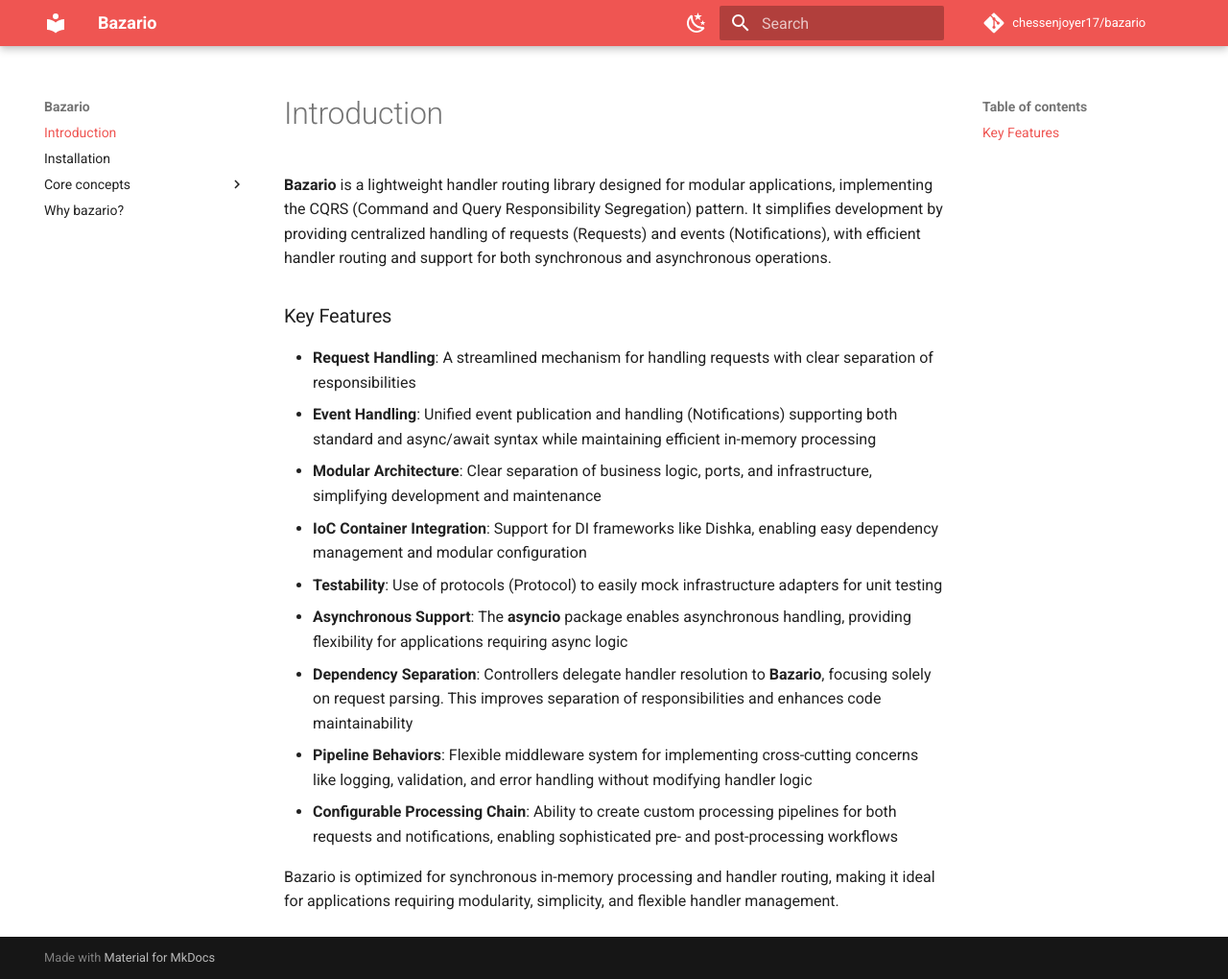
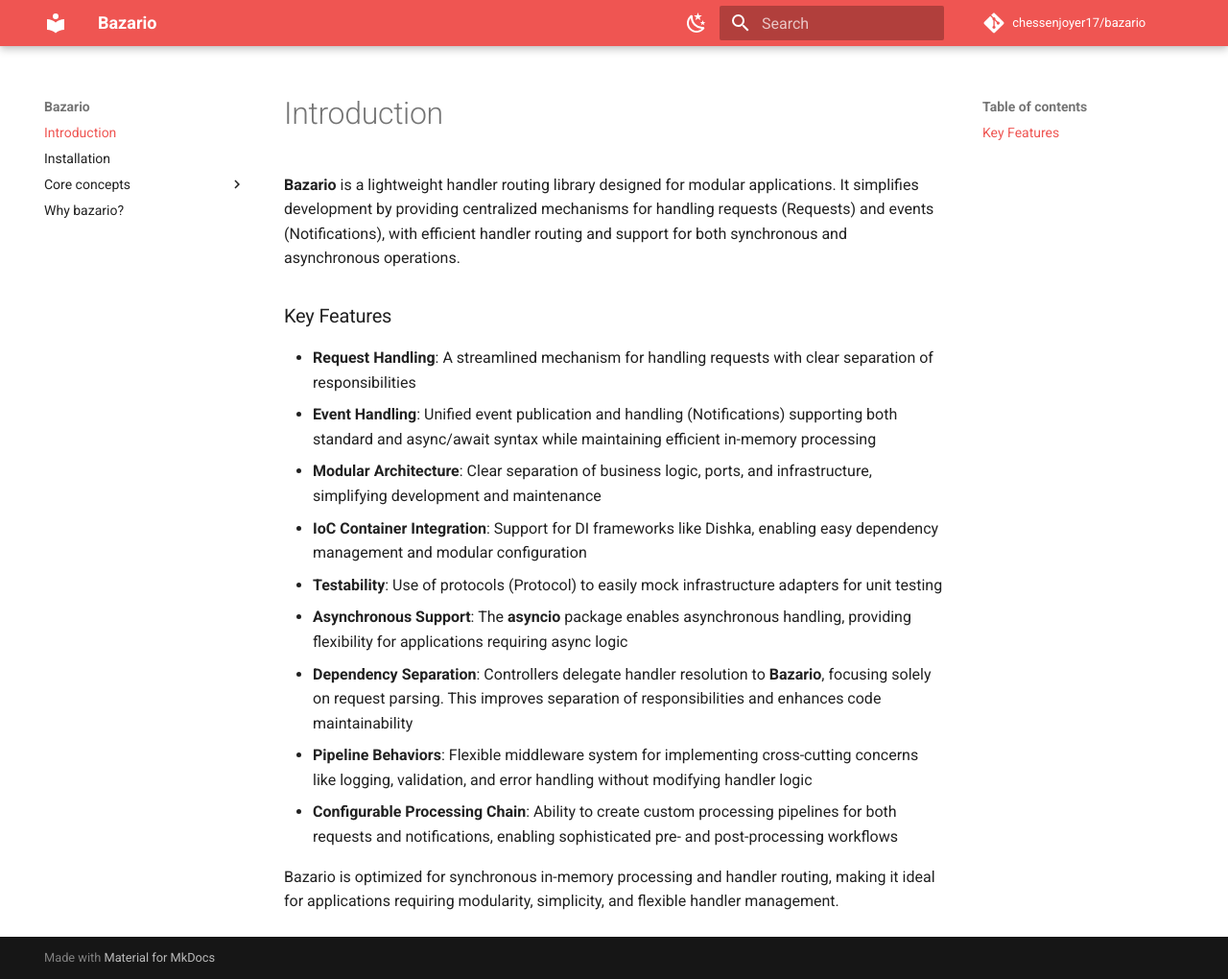
Before and after one commit to chessenjoyer17/bazario, an MkDocs documentation site: the page built from docs/index.md, in a window 1280 px wide and 1020 px high. Shown: the whole window at 96% size. Built offline with MkDocs 1.6.1 and Material for MkDocs 9.7.7, drawn with Linux system fonts in a browser that asks for light colours; comment, search, counter and statistics services are not loaded.

Commit message:
description changed

```diff
--- a/docs/index.md
+++ b/docs/index.md
@@ -1,4 +1,4 @@
-**Bazario** is a lightweight handler routing library designed for modular applications, implementing the CQRS (Command and Query Responsibility Segregation) pattern. It simplifies development by providing centralized handling of requests (Requests) and events (Notifications), with efficient handler routing and support for both synchronous and asynchronous operations.
+**Bazario** is a lightweight handler routing library designed for modular applications. It simplifies development by providing centralized mechanisms for handling requests (Requests) and events (Notifications), with efficient handler routing and support for both synchronous and asynchronous operations.
 
 ### Key Features
 - **Request Handling**: A streamlined mechanism for handling requests with clear separation of responsibilities
```
